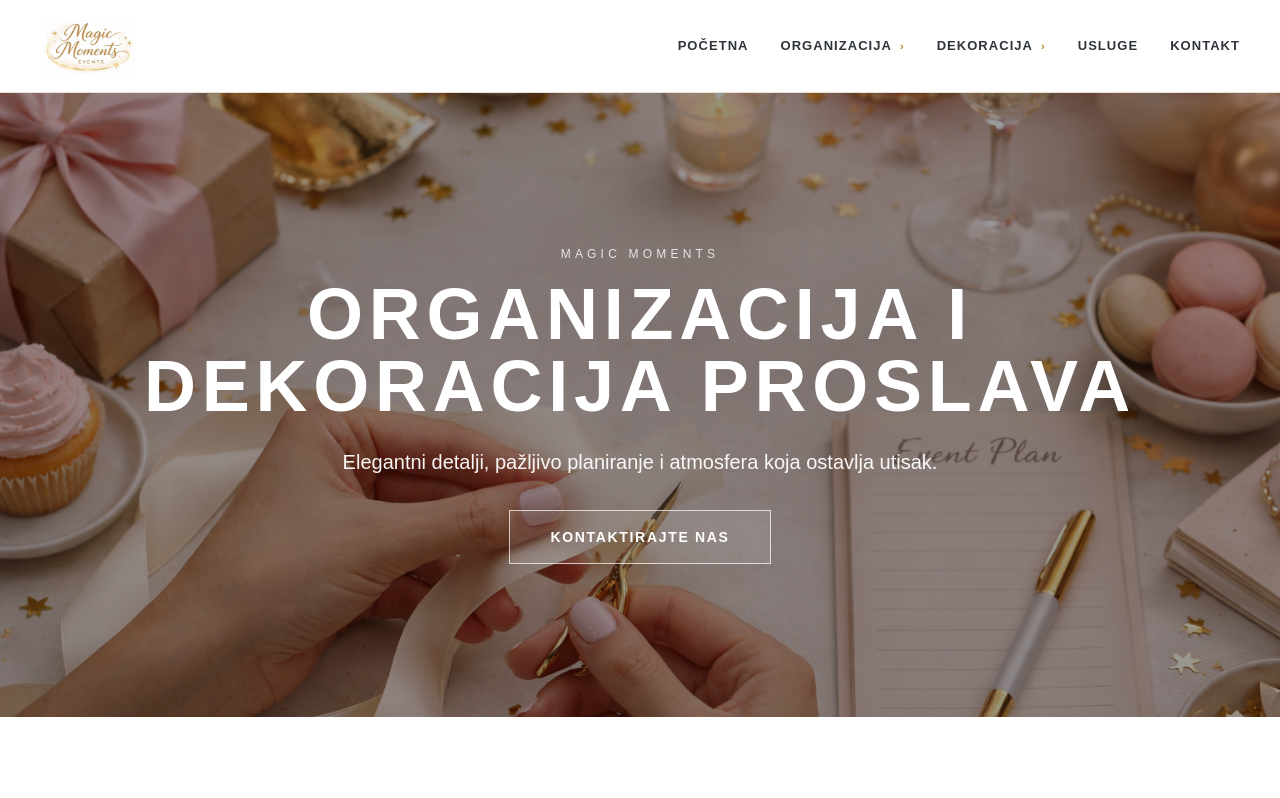
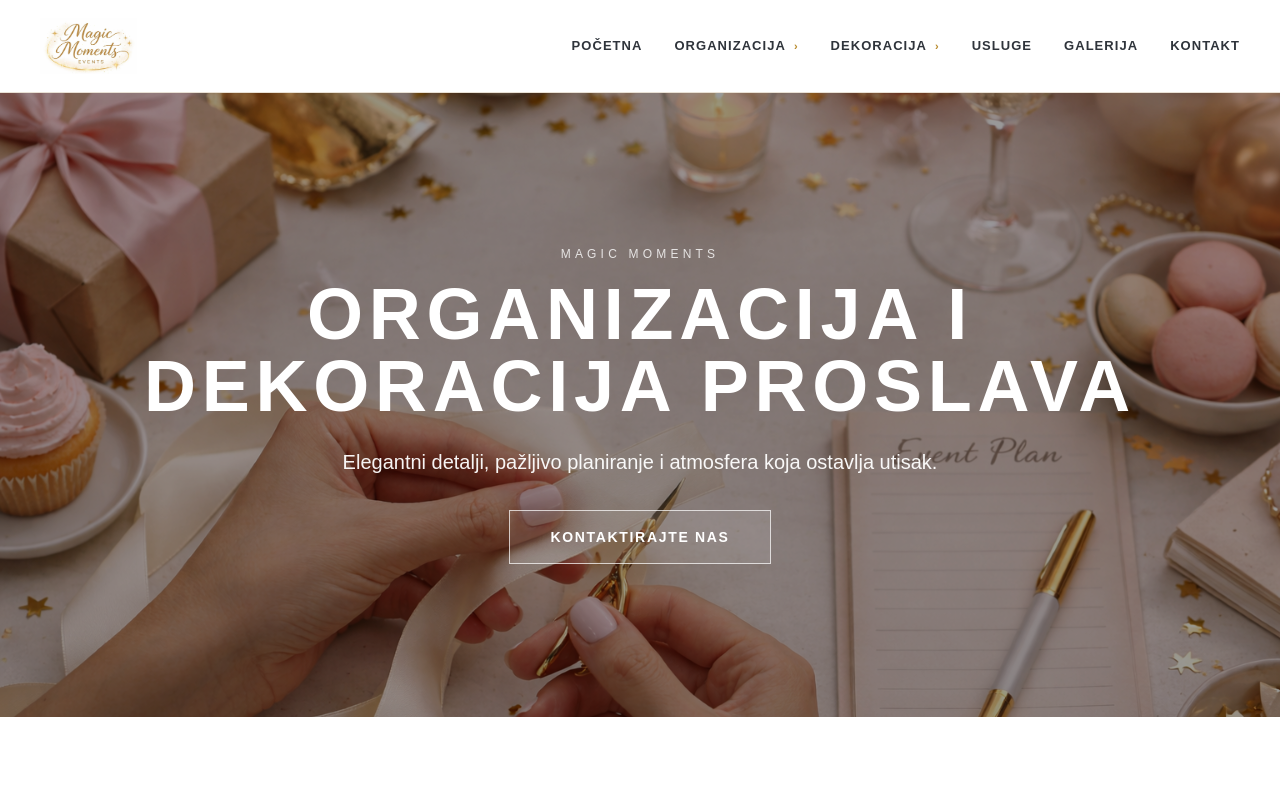
Before and after one commit to ITMilena/magic-moments, a Next.js app: page / in a window 1280 px wide. Shown: the top 798 px of the page. Built offline with nearby package versions, Linux system fonts and the light colour scheme.

Commit message:
dodat mobilni meni

```diff
--- a/app/layout.tsx
+++ b/app/layout.tsx
@@ -116,6 +116,13 @@ export default function RootLayout({
               </Link>
 
               <Link
+                href="/galerija"
+                className="text-[13px] font-semibold uppercase tracking-[0.08em] text-[#2f343b] transition hover:text-[#b88a2c]"
+              >
+                Galerija
+              </Link>
+
+              <Link
                 href="/kontakt"
                 className="text-[13px] font-semibold uppercase tracking-[0.08em] text-[#2f343b] transition hover:text-[#b88a2c]"
               >
@@ -220,6 +227,14 @@ export default function RootLayout({
                 </Link>
 
                 <Link
+                  href="/galerija"
+                  className="border-t border-[#f1ebe2] px-3 py-3 text-sm font-semibold uppercase text-[#2f343b]"
+                  onClick={() => setMobileOpen(false)}
+                >
+                  Galerija
+                </Link>
+
+                <Link
                   href="/kontakt"
                   className="border-t border-[#f1ebe2] px-3 py-3 text-sm font-semibold uppercase text-[#2f343b]"
                   onClick={() => setMobileOpen(false)}
```
